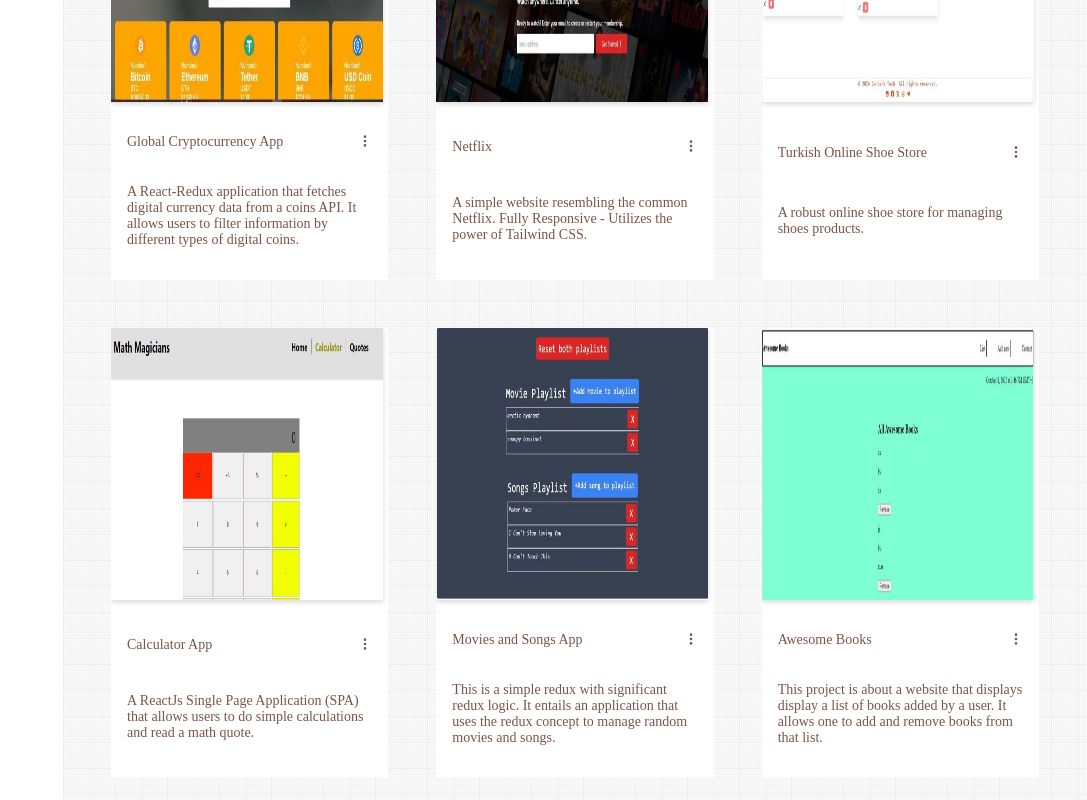
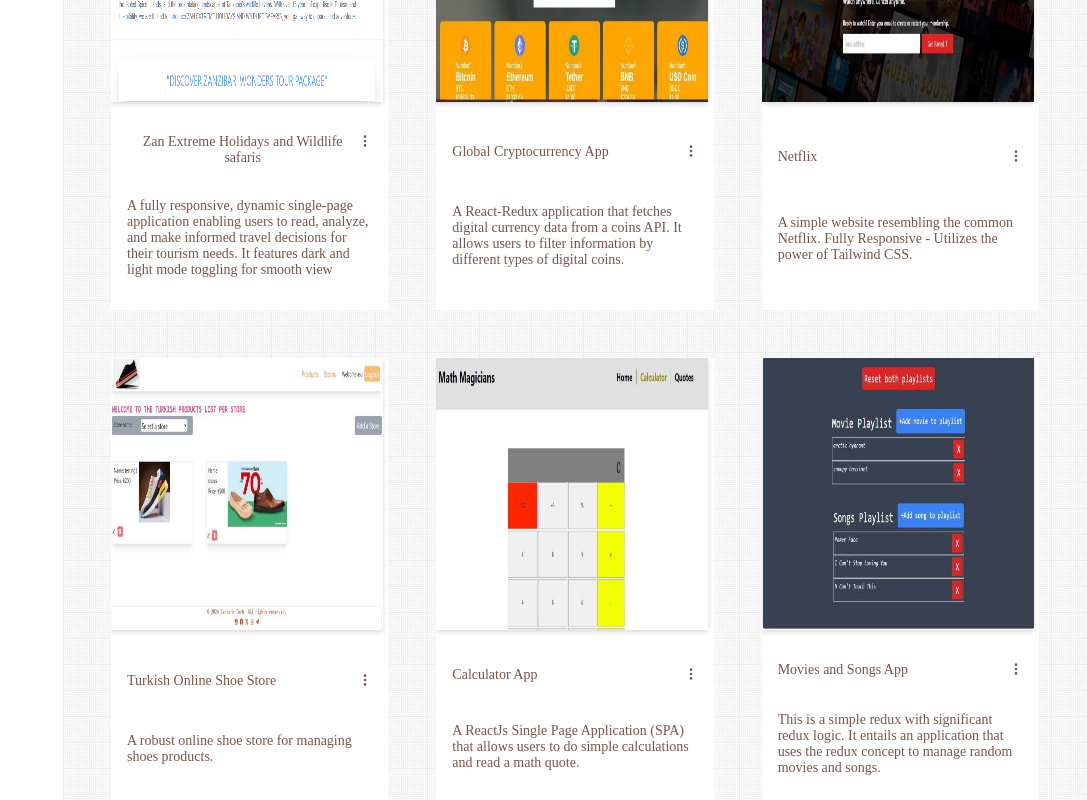
Before and after one commit to asnganje/professional-portoflio-v1, a React (Vite) app: page /projects in a window 1280 px wide. Shown: the part 3700-4500 px from the top of the page, without its empty margins (193-1280 px from the left). Built offline with nearby package versions, Linux system fonts and the light colour scheme.

Commit message:
Add a new project to Projects list

```diff
--- a/src/pages/projects-data.js
+++ b/src/pages/projects-data.js
@@ -3,10 +3,39 @@
 import coin from '../assets/coinApp.png'
 import netflix from '../assets/netflix.png'
 import turkey from '../assets/turkey.png'
-import books from '../assets/books.png'
+import zan from '../assets/zan.png'
 import movies from '../assets/movies.jpg'
 
 export const data = [
+  {
+    id: nanoid(),
+    title:'Zan Extreme Holidays and Wildlife safaris',
+    icon: zan,
+    desc: 'A fully responsive, dynamic single-page application enabling users to read, analyze, and make informed travel decisions for their tourism needs. It features dark and light mode toggling for smooth view',
+    url: 'https://gleaming-gelato-22b068.netlify.app/',
+    technologies: [
+      {
+        id: nanoid(),
+        tech: 'TypeScript'
+      },
+      {
+        id: nanoid(),
+        tech: 'React'
+      },
+      {
+        id: nanoid(),
+        tech: 'Redux'
+      },
+      {
+        id: nanoid(),
+        tech: 'Tailwind CSS'
+      },
+      {
+        id: nanoid(),
+        tech: 'Shadcn/ui'
+      }
+    ]
+  },
   {
     id: nanoid(),
     title:'Global Cryptocurrency App',
@@ -148,25 +177,4 @@
       }
     ]
   },
-  {
-    id: nanoid(),
-    title:'Awesome Books',
-    icon: books,
-    desc: 'This project is about a website that displays display a list of books added by a user. It allows one to add and remove books from that list.',
-    url: 'https://asnganje.github.io/awesomebookES6/',
-    technologies: [
-      {
-        id: nanoid(),
-        tech: 'JavaScript'
-      },
-      {
-        id: nanoid(),
-        tech: 'CSS3'
-      },
-      {
-        id: nanoid(),
-        tech: 'HTML5'
-      }
-    ]
-  },
 ]
```
Also changed, not shown: src/assets/books.png (deleted), src/assets/zan.png (added).
